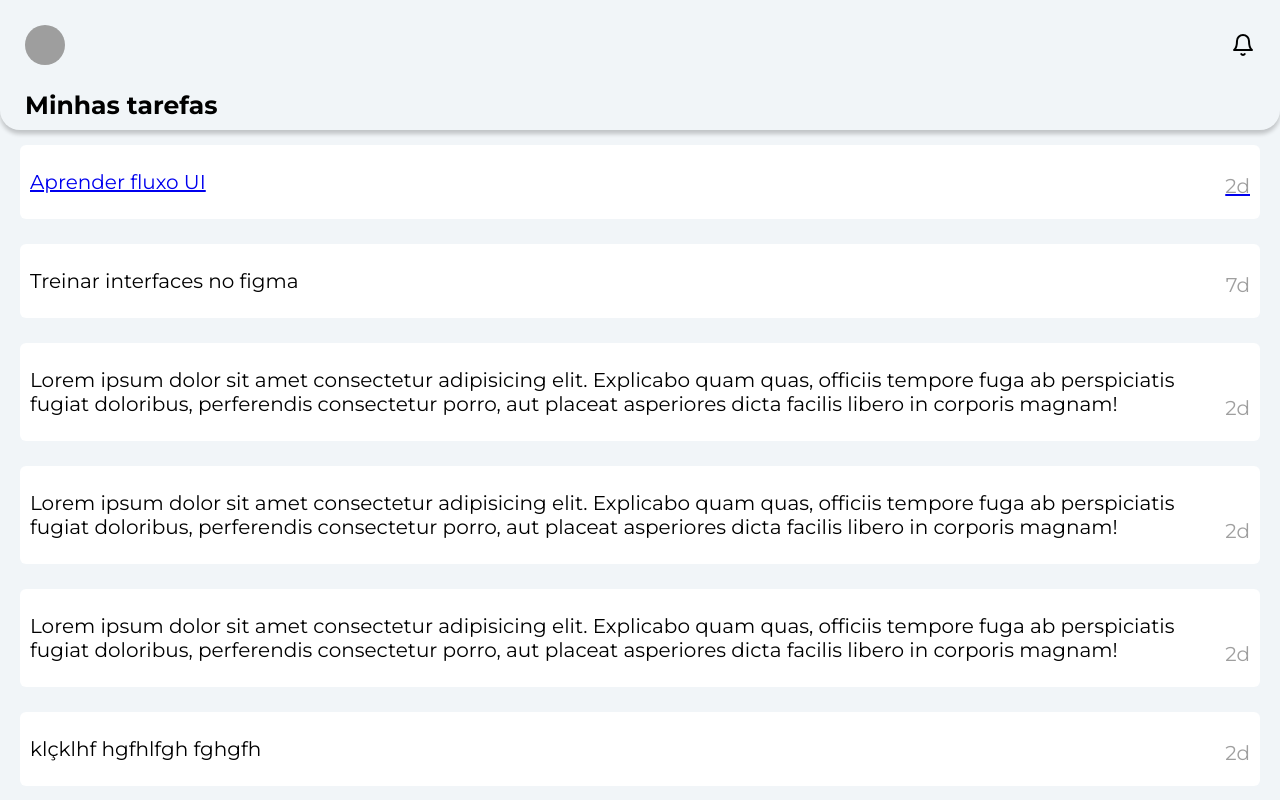
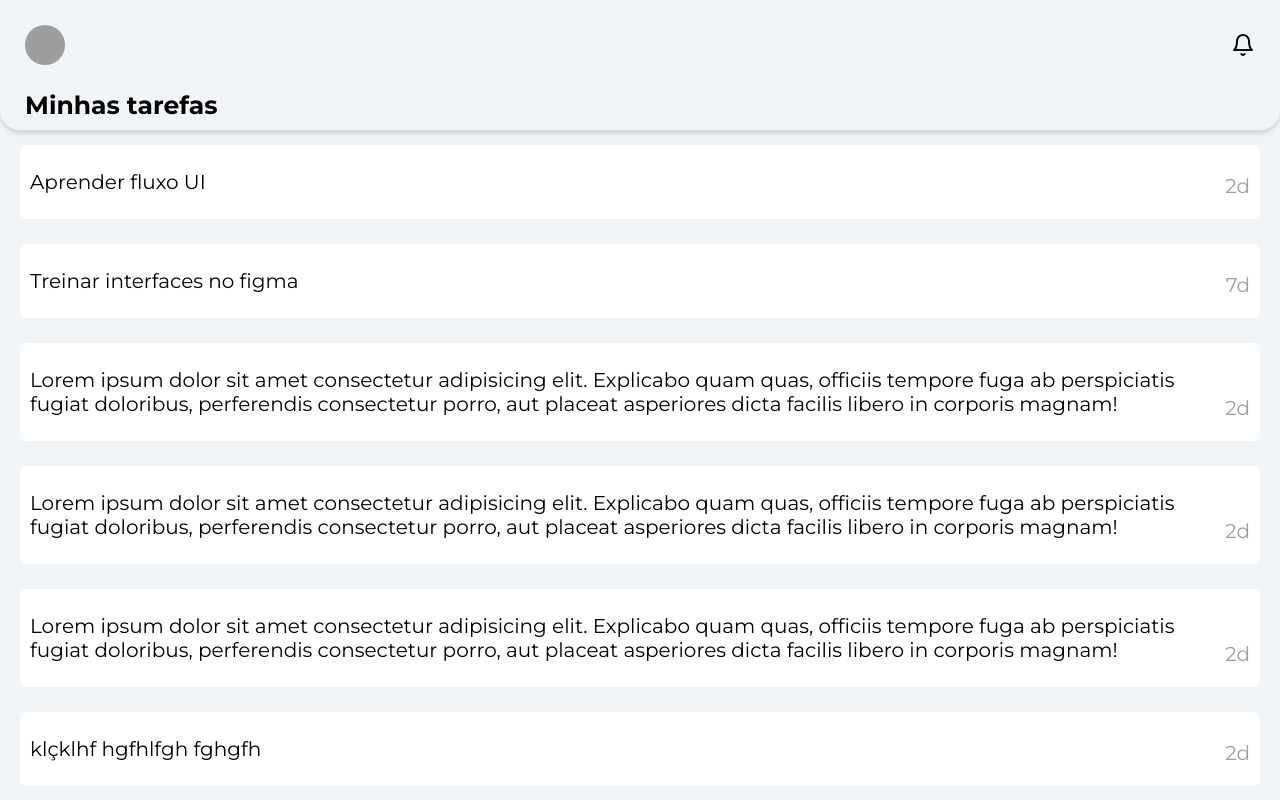
Before and after one commit to jesiel364/todo-ui, a React (Vite) app: page / in a window 1280 px wide. Shown: the top 800 px of the page. Built offline with nearby package versions, Linux system fonts and the light colour scheme; grey boxes are pictures that could not be loaded.

Commit message:
feat: page detail, Header component more flexible

```diff
--- a/package.json
+++ b/package.json
@@ -13,10 +13,14 @@
     "@emotion/react": "^11.11.1",
     "@emotion/styled": "^11.11.0",
     "@fontsource/montserrat": "^5.0.8",
+    "@mui/icons-material": "^5.14.3",
     "@mui/material": "^5.14.5",
+    "localforage": "^1.10.0",
+    "match-sorter": "^6.3.1",
     "react": "^18.2.0",
     "react-dom": "^18.2.0",
     "react-router-dom": "^6.15.0",
+    "sort-by": "^1.2.0",
     "styled-components": "^6.0.7",
     "uuid": "^9.0.0"
   },
--- a/src/App.tsx
+++ b/src/App.tsx
@@ -1,14 +1,15 @@
 import Home from "./pages/Home";
 import { ViewController } from "./pages/Home/viewController";
+import { Outlet, Link } from "react-router-dom";
 
 function App() {
   const viewController = ViewController();
-  console.log(viewController.tasks);
+
 
   return (
     <>
-    <Home />
 
+   <Outlet />
     </>
   );
 }
--- a/src/Global.ts
+++ b/src/Global.ts
@@ -5,7 +5,7 @@ export const GlobalStyle = createGlobalStyle`
         padding: 0;
         margin: 0;
         font-family: 'Montserrat', sans-serif;
-
+        background: #f1f5f8;
     }
 
 `
--- a/src/components/Header/Style.ts
+++ b/src/components/Header/Style.ts
@@ -6,18 +6,32 @@ export const HeaderStyle = styled.div`
   min-width : 300px;
   border-radius: 0px 0px 20px 20px;
   background: #f1f5f8;
-  box-shadow: 0px 4px 4px 0px rgba(0, 0, 0, 0.2);
+  box-shadow: 0px 4px 4px 0px rgba(0, 0, 0, 0.12);
   padding: 25px;
   padding-bottom: 10px;position: fixed; top: 0; left: 0; right: 0;
   z-index: 9999;
   display: flex;
   flex-direction: column;
 
-  .title {
+  .title_left {
     font-size: 25px;
     font-weight: 700;
     color: #000;
 
+    margin-bottom: 0;
+  }
+  .title_center {
+    font-size: 25px;
+    font-weight: 700;
+    color: #000;
+    text-align : center;
+    margin-bottom: 0;
+  }
+  .title_right {
+    font-size: 25px;
+    font-weight: 700;
+    color: #000;
+text-align : right;
     margin-bottom: 0;
   }
 
--- a/src/components/Header/index.tsx
+++ b/src/components/Header/index.tsx
@@ -1,28 +1,68 @@
-import {HeaderStyle} from './Style'
-import Bell from '/src/assets/bell.svg'
-import { Avatar, TextField } from "@mui/material";
+import { HeaderStyle } from "./Style";
+import Bell from "/src/assets/bell.svg";
+import { Avatar, TextField, IconButton } from "@mui/material";
+import { Link } from "react-router-dom";
 
 interface customProps {
-  title?: string
-  img?: string
-  avatar?: string
+  title?: string;
+  title_align?: string;
+  iconRight?: any;
+  avatar?: string;
+  icon_left?: any;
+  icon_left_click?: any;
+  icon_left_link?: any;
+  title_style?: any;
+  customStyle?: any
 }
 
- const Header = (props: customProps ) => {
-  const {title, img, avatar, ...other} = props
+const Header = (props: customProps) => {
+  const {
+    title,
+
+    avatar,
+    icon_left,
+    title_align,
+    title_style,
+    icon_left_click,
+    icon_left_link,
+    customStyle,
+    iconRight,
+    ...other
+  } = props;
 
   return (
+    <HeaderStyle style={customStyle }>
+      <div className="top">
+        {avatar ? <Avatar alt="Remy Sharp" src={avatar} /> : null}
 
-  <HeaderStyle>
-        <div className="top">
-        <Avatar alt="Remy Sharp" src={avatar} />
-        <img src={img} />
-        </div>
+        {icon_left ? (
+        <Link to={icon_left_link}>
+          <IconButton onClick={icon_left_click} aria-label="icon" size="inherit">
+            {icon_left}
+          </IconButton>
+        </Link>
+        ) : null}
+        <img src={iconRight} />
+      </div>
 
-    <p className="title">{title}</p>
+      {(title && title_align && title_align === "left") ||
+      title_align === undefined ? (
+        <p style={title_style} className="title_left">
+          {title}
+        </p>
+      ) : null}
+      {title && title_align && title_align === "center" ? (
+        <p style={title_style} className="title_center">
+          {title}
+        </p>
+      ) : null}
+      {title && title_align && title_align === "right" ? (
+        <p style={title_style} className="title_right">
+          {title}
+        </p>
+      ) : null}
     </HeaderStyle>
+  );
+};
 
-  )
-}
-
-export default Header
+export default Header;
--- a/src/main.tsx
+++ b/src/main.tsx
@@ -1,7 +1,8 @@
 import React from 'react'
+import { createBrowserRouter, RouterProvider} from "react-router-dom";
 import ReactDOM from 'react-dom/client'
 import App from './App.tsx'
-import { createBrowserRouter, RouterProvider, Navigate } from "react-router-dom";
+
 import { GlobalStyle } from './Global'
 import '@fontsource/montserrat/300.css';
 import '@fontsource/montserrat/400.css';
@@ -20,19 +21,18 @@ const router = createBrowserRouter([
         element: <Home />,
       },
       {
-        path: '/task',
+        path: '/detail/:id',
         element: <Detail />,
       },
-
     ]
   },
 
-] )
+])
 
-ReactDOM.createRoot(document.getElementById('root')!).render(
+ReactDOM.createRoot(document.getElementById('root')).render(
   <React.StrictMode>
+   <GlobalStyle />
     <RouterProvider router={router} />
-    <GlobalStyle />
 
-  </React.StrictMode>,
+  </React.StrictMode>
 )
--- a/src/pages/Detail/index.tsx
+++ b/src/pages/Detail/index.tsx
@@ -1,12 +1,48 @@
-import DetailContainer from "./viewController"
+import {DetailContainer, Wrapper} from "./style"
+import Header from '/src/components/Header/index'
+import ArrowBackIcon from '@mui/icons-material/ArrowBack';
+import { useParams } from "react-router-dom";
 
 const Detail = () => {
 
+  const t = "Aprender fluxo UI"
+  const {id} = useParams()
+  return (
+  <DetailContainer href="1">
+  <Header
+  customStyle={
+    {
+      paddingBottom: 32,
+      backgroundColor: '#fff',
+      boxShadow: '0px 4px 4px 0px rgba(0, 0, 0, 0.12)'
+    }
+  }
+    title={t}
+    icon_left_link="/"
+    title_align="center"
+    title_style={
+      {
+        fontSize: 18,
+        fontWeight: 700,
 
-  return (
-  <div>
-  <p>Detail view </p>
-  </div>
+      }
+    }
+  icon_left={
+      <ArrowBackIcon
+
+        sx={{
+          color: "black"
+        }}
+      />
+
+
+  }/>
+  <Wrapper>
+     <p>{id}</p>
+
+  </Wrapper>
+
+  </DetailContainer>
 
   )
 }
--- a/src/pages/Detail/style.ts
+++ b/src/pages/Detail/style.ts
@@ -1,5 +1,36 @@
 import styled from "styled-components"
 
 export const DetailContainer = styled.div`
+  background: #f1f5f8;
+  min-height: 100vh;
 
 `
+
+export const Header = styled.div`
+  border-radius: 0px 0px 20px 20px;
+  background: #f1f5f8;
+  box-shadow: 0px 4px 4px 0px rgba(0, 0, 0, 0.05);
+  padding: 25px;
+  padding-bottom: 10px;
+
+  .title {
+    font-size: 25px;
+    font-weight: 700;
+    color: #000;
+
+    margin-bottom: 0;
+  }
+
+  .top {
+    display: flex;
+    justify-content: space-between;
+
+  }
+`;
+
+export const Wrapper = styled.div`
+  margin-top: 120px;
+  padding: 16px;
+  font-weight : 400;
+  font-size: 18px;
+`
--- a/src/pages/Home/Style.ts
+++ b/src/pages/Home/Style.ts
@@ -4,6 +4,12 @@ export const Container = styled.div`
 
   background: #f1f5f8;
   min-height: 100vh;
+
+  a{
+    text-decoration: none;
+          color: unset;
+  }
+
 `;
 
 export const Wrapper = styled.div`
@@ -29,7 +35,7 @@ export const Wrapper = styled.div`
 export const Card = styled.div`
   padding: 8px;
   border-radius: 8px;
-
+  text-decoration: none;
   background-color: #fff;
 
   .task_title {
@@ -84,11 +90,18 @@ export const List = styled.div`
         display: flex;
         justify-content : space-between ;
 
+        text-decoration: none;
+
         span{
           margin-top: auto;
           margin-bottom: 16px;
           color: #9f9f9f ;
         }
+
+        a{
+          text-decoration: none;
+          color: unset;
+        }
     }
 
 `
--- a/src/pages/Home/index.tsx
+++ b/src/pages/Home/index.tsx
@@ -13,18 +13,19 @@ function Home() {
         <Container>
    <Header
     title="Minhas tarefas"
-    img={Bell}
+    iconRight={Bell}
     avatar="https://mui.com/static/images/avatar/1.jpg"
    />
 
 
+
         <List>
-        <Link to="/task/">
+
           <div className="item">
                 <p>Aprender fluxo UI</p>
                 <span>2d</span>
             </div>
-          </Link>
+
 
             <div className="item">
                 <p>Treinar interfaces no figma</p>
@@ -33,10 +34,12 @@ function Home() {
 
         {
           viewController.tasks.map(task => (
-            <div key="task.id" className="item">
+          <Link key="task.id" to={"detail/" + task.body}>
+            <div  className="item">
                 <p>{task.body}</p>
                 <span>2d</span>
             </div>
+            </Link>
           ))
         }
 
```
Also changed, not shown: 1 other file (tests, documents, lock files or other folders).
